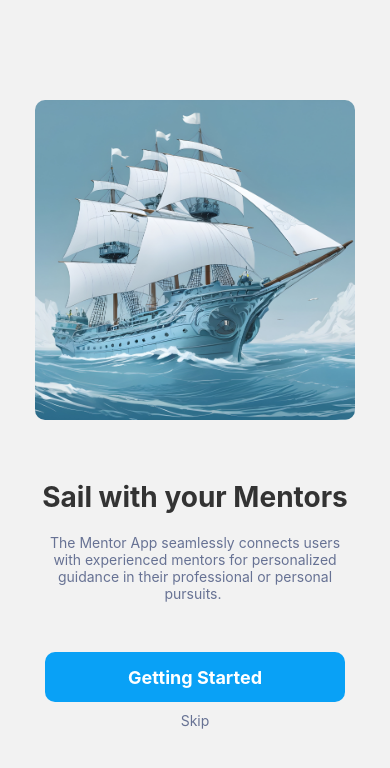
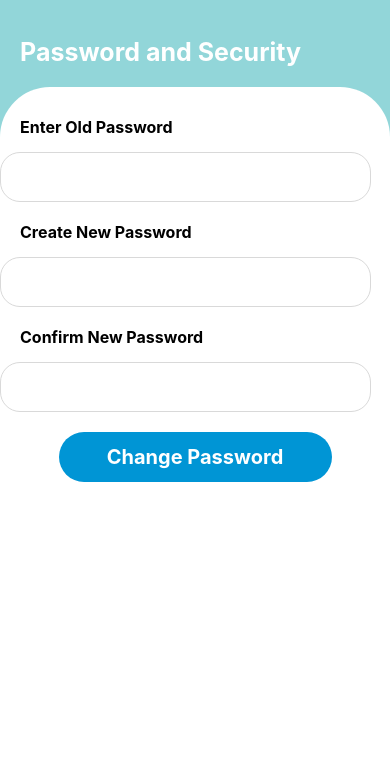
Before and after one commit to ProdigyRahul/MentoRship, a React Native app in the folder frontend/: screen /ChangePassword in a window 390 px wide. Shown: the top 768 px of the page. Built offline with nearby package versions, Linux system fonts and the light colour scheme.

Commit message:
Change Password and Delete Account

```diff
--- a/frontend/App.js
+++ b/frontend/App.js
@@ -20,6 +20,8 @@ import MyConnections from "./screens/Profile/MyConnections";
 import MyEvents from "./screens/Profile/MyEvents";
 import CreateNewSession from "./screens/Sessions/CreateNewSession";
 import CreateNewTopic from "./screens/Topics/CreateNewTopic";
+import Password from "./screens/Profile/Password";
+import ChangePassword from "./screens/Profile/ChangePassword";
 
 const Stack = createNativeStackNavigator();
 
@@ -76,6 +78,8 @@ function App() {
             <Stack.Screen name="MyEvents" component={MyEvents} />
             <Stack.Screen name="Session" component={CreateNewSession} />
             <Stack.Screen name="Topics" component={CreateNewTopic} />
+            <Stack.Screen name="Password" component={Password} />
+            <Stack.Screen name="ChangePassword" component={ChangePassword} />
           </Stack.Navigator>
         </NavigationContainer>
       </UserContext>
--- a/frontend/screens/Profile.js
+++ b/frontend/screens/Profile.js
@@ -271,6 +271,7 @@ export default function Profile({ navigation }) {
                     flexDirection: "row",
                     alignItems: "center",
                   }}
+                  onPress={() => navigation.navigate("Password")}
                 >
                   <FontAwesome5 name="cogs" size={16} color="#000" />
 
--- /dev/null
+++ b/frontend/screens/Profile/ChangePassword.js
@@ -0,0 +1,146 @@
+import {
+  View,
+  Text,
+  TextInput,
+  SafeAreaView,
+  TouchableOpacity,
+} from "react-native";
+import React from "react";
+import { LinearGradient } from "expo-linear-gradient";
+
+export default function ChangePassword() {
+  return (
+    <LinearGradient
+      colors={["#000000", "#007CB0"]}
+      style={{ flex: 1 }}
+      start={{ x: 0, y: 0 }}
+      end={{ x: 1, y: 0 }}
+      locations={[0.3, 1]}
+    >
+      <SafeAreaView
+        style={{
+          flex: 1,
+          backgroundColor: "#92D6D9",
+        }}
+      >
+        <Text
+          style={{
+            fontSize: 25,
+            fontWeight: "bold",
+            color: "#FFFFFF",
+            marginTop: 37,
+            textAlign: "left",
+            marginLeft: 20,
+          }}
+        >
+          Password and Security
+        </Text>
+
+        <View
+          style={{
+            flex: 1,
+            borderTopStartRadius: 50,
+            borderTopEndRadius: 50,
+            backgroundColor: "#FFFFFF",
+            marginTop: 20,
+          }}
+        >
+          <Text
+            style={{
+              marginTop: 30,
+              fontWeight: "bold",
+              fontSize: 16,
+              marginHorizontal: 20,
+            }}
+          >
+            Enter Old Password
+          </Text>
+          <TextInput
+            style={{
+              backgroundColor: "#FFFFFF",
+              width: "95%",
+              height: 50,
+              borderRadius: 20,
+              marginTop: 15,
+              paddingHorizontal: 20,
+              borderColor: "#D9D9D9",
+              borderWidth: 1,
+            }}
+          ></TextInput>
+          <Text
+            style={{
+              marginTop: 20,
+              fontWeight: "bold",
+              fontSize: 16,
+              marginHorizontal: 20,
+            }}
+          >
+            Create New Password
+          </Text>
+          <TextInput
+            style={{
+              backgroundColor: "#FFFFFF",
+              width: "95%",
+              height: 50,
+              borderRadius: 20,
+              marginTop: 15,
+              paddingHorizontal: 20,
+              borderColor: "#D9D9D9",
+              borderWidth: 1,
+            }}
+          ></TextInput>
+          <Text
+            style={{
+              marginTop: 20,
+              fontWeight: "bold",
+              fontSize: 16,
+              marginHorizontal: 20,
+            }}
+          >
+            Confirm New Password
+          </Text>
+          <TextInput
+            style={{
+              backgroundColor: "#FFFFFF",
+              width: "95%",
+              height: 50,
+              borderRadius: 20,
+              marginTop: 15,
+              paddingHorizontal: 20,
+              borderColor: "#D9D9D9",
+              borderWidth: 1,
+            }}
+          ></TextInput>
+          <View
+            style={{
+              alignItems: "center",
+            }}
+          >
+            <TouchableOpacity
+              style={{
+                backgroundColor: "#0095d5",
+                width: "70%",
+                height: 50,
+                padding: 10,
+                borderRadius: 25,
+                marginTop: 20,
+                alignItems: "center",
+                justifyContent: "center",
+              }}
+            >
+              <Text
+                style={{
+                  color: "#ffffff",
+                  fontWeight: "bold",
+                  fontSize: 20,
+                }}
+              >
+                Change Password
+              </Text>
+            </TouchableOpacity>
+          </View>
+        </View>
+      </SafeAreaView>
+    </LinearGradient>
+  );
+}
--- /dev/null
+++ b/frontend/screens/Profile/Password.js
@@ -0,0 +1,86 @@
+import {
+  View,
+  Text,
+  SafeAreaView,
+  TouchableOpacity,
+  StyleSheet,
+} from "react-native";
+import React from "react";
+import Icon from "react-native-vector-icons/FontAwesome5";
+import { LinearGradient } from "expo-linear-gradient";
+
+export default function Password() {
+  return (
+    <LinearGradient
+      colors={["#000000", "#007CB0"]}
+      style={{ flex: 1 }}
+      start={{ x: 0, y: 0 }}
+      end={{ x: 1, y: 0 }}
+      locations={[0.3, 1]}
+    >
+      <SafeAreaView style={styles.container}>
+        <Text style={styles.title}>Account Settings</Text>
+        <View style={styles.friendsContainer}></View>
+      </SafeAreaView>
+    </LinearGradient>
+  );
+}
+
+const styles = StyleSheet.create({
+  container: {
+    flex: 1,
+  },
+  title: {
+    fontSize: 25,
+    fontWeight: "bold",
+    color: "#FFFFFF",
+    marginTop: 45,
+    textAlign: "left",
+    marginLeft: 20,
+  },
+  friendsContainer: {
+    flex: 1,
+    borderTopStartRadius: 50,
+    borderTopEndRadius: 50,
+    backgroundColor: "#FFFFFF",
+    marginTop: 20,
+  },
+  friendItem: {
+    flexDirection: "row",
+    alignItems: "center",
+    marginTop: 20,
+    gap: 10,
+  },
+  image: {
+    width: 50,
+    height: 50,
+    borderRadius: 25,
+    marginLeft: 25,
+  },
+  friendDetails: {
+    flexDirection: "column",
+    marginLeft: 10,
+  },
+  name: {
+    fontWeight: "bold",
+    fontSize: 16,
+  },
+  headline: {
+    fontSize: 14,
+    color: "#666666",
+  },
+  icon: {
+    marginLeft: "auto",
+    marginRight: 25,
+  },
+  loadingContainer: {
+    flex: 1,
+    justifyContent: "center",
+    alignItems: "center",
+    backgroundColor: "#FFFFFF",
+  },
+  loadingText: {
+    marginTop: 10,
+    fontSize: 16,
+  },
+});
```
